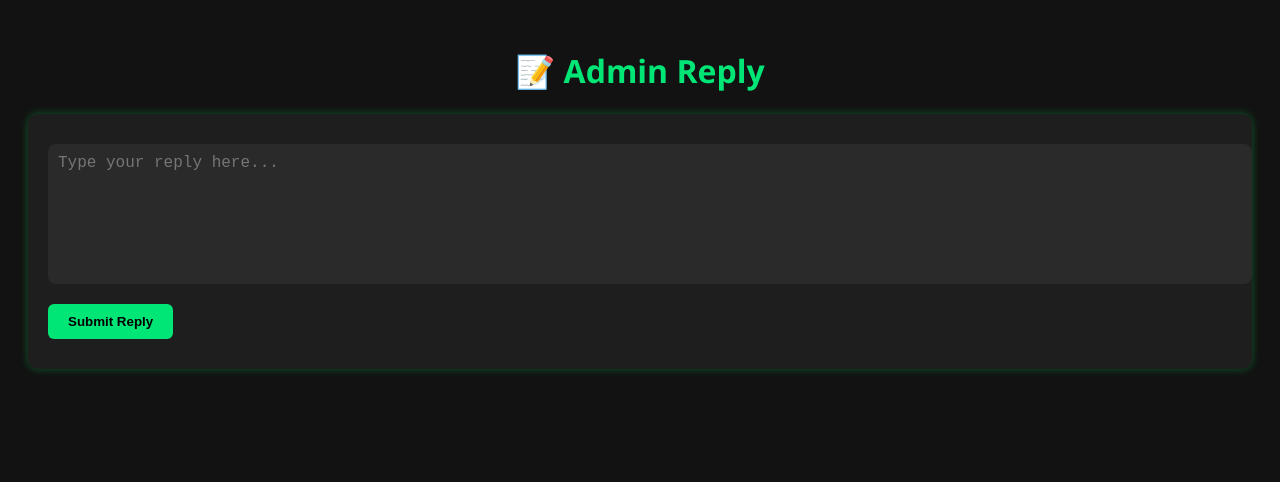
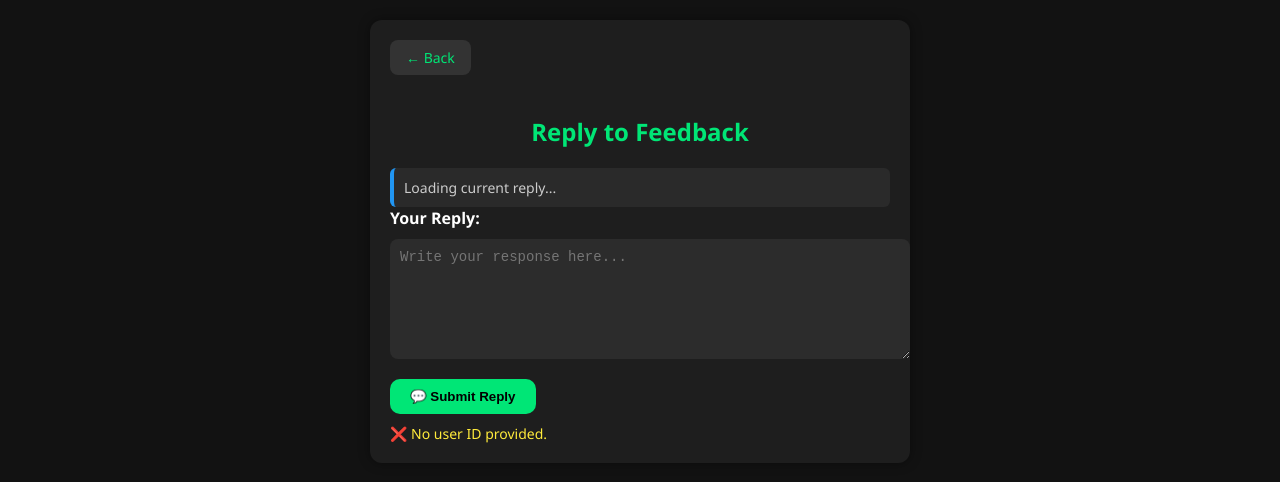
Before and after one commit to geetasaini2042/Ru, a Jekyll site: the page Feedback/reply.html, which Jekyll copies as it is, in a window 1280 px wide. Shown: the top 482 px of the page. Built offline with Jekyll 4.4.1, drawn with Linux system fonts in a browser that asks for light colours.

Commit message:
Update reply.html

```diff
--- a/Feedback/reply.html
+++ b/Feedback/reply.html
@@ -2,112 +2,140 @@
 <html lang="en">
 <head>
   <meta charset="UTF-8" />
-  <title>Reply to Feedback</title>
+  <title>Admin Reply</title>
   <meta name="viewport" content="width=device-width, initial-scale=1.0" />
   <style>
     body {
       font-family: 'Segoe UI', sans-serif;
+      margin: 0;
+      padding: 20px;
       background: #121212;
       color: #fff;
-      padding: 20px;
     }
 
-    h1 {
+    h2 {
       text-align: center;
       color: #00e676;
     }
 
-    .reply-box {
-      margin-top: 20px;
+    .container {
+      max-width: 500px;
+      margin: 0 auto;
       background: #1e1e1e;
       padding: 20px;
-      border-radius: 10px;
-      box-shadow: 0 0 8px rgba(0, 255, 100, 0.3);
+      border-radius: 12px;
+      box-shadow: 0 0 12px rgba(0,0,0,0.4);
+    }
+
+    label {
+      display: block;
+      margin-bottom: 10px;
+      font-weight: bold;
     }
 
     textarea {
       width: 100%;
-      height: 120px;
-      font-size: 16px;
+      min-height: 100px;
       padding: 10px;
       border-radius: 8px;
       border: none;
-      resize: none;
-      background: #2a2a2a;
+      background: #2c2c2c;
       color: #fff;
-      margin-top: 10px;
+      font-size: 14px;
+      resize: vertical;
     }
 
-    .submit-btn {
+    button {
       margin-top: 15px;
       padding: 10px 20px;
       background: #00e676;
+      color: #000;
+      font-weight: bold;
       border: none;
-      font-weight: bold;
-      color: #000;
-      border-radius: 6px;
+      border-radius: 10px;
       cursor: pointer;
+      transition: background 0.3s ease;
     }
 
-    .submit-btn:hover {
+    button:hover {
       background: #00c853;
     }
 
-    .existing-reply {
-      background: #2c2c2c;
+    .current-reply {
+      margin-top: 20px;
+      font-size: 14px;
+      color: #ccc;
+      background: #2a2a2a;
       padding: 10px;
       border-left: 4px solid #2196f3;
       border-radius: 6px;
-      margin-bottom: 10px;
     }
 
     .status {
       margin-top: 10px;
+      font-size: 14px;
+      color: #ffeb3b;
+    }
+
+    .back-button {
+      display: inline-block;
+      margin-bottom: 20px;
+      background: #333;
       color: #00e676;
+      padding: 8px 16px;
+      border-radius: 8px;
+      text-decoration: none;
+      font-size: 14px;
+    }
+
+    .back-button:hover {
+      background: #444;
     }
   </style>
 </head>
 <body>
 
-  <h1>📝 Admin Reply</h1>
+  <div class="container">
+    <a class="back-button" href="rate_overview.html">← Back</a>
+    <h2>Reply to Feedback</h2>
+    <div id="currentReply" class="current-reply">Loading current reply...</div>
 
-  <div class="reply-box">
-    <div id="existingReply" class="existing-reply" style="display:none;"></div>
-    <textarea id="replyInput" placeholder="Type your reply here..."></textarea>
-    <button class="submit-btn" onclick="submitReply()">Submit Reply</button>
-    <div id="status" class="status"></div>
+    <label for="reply">Your Reply:</label>
+    <textarea id="reply" placeholder="Write your response here..."></textarea>
+
+    <button onclick="submitReply()">💬 Submit Reply</button>
+    <div class="status" id="status"></div>
   </div>
 
   <script>
-    const urlParams = new URLSearchParams(window.location.search);
-    const userId = urlParams.get("id");
+    const params = new URLSearchParams(window.location.search);
+    const userId = params.get('id');
 
-    const replyInput = document.getElementById("replyInput");
-    const existingReply = document.getElementById("existingReply");
-    const statusDiv = document.getElementById("status");
+    const replyBox = document.getElementById("reply");
+    const statusBox = document.getElementById("status");
+    const currentReplyDiv = document.getElementById("currentReply");
 
     if (!userId) {
-      alert("User ID missing in URL.");
+      statusBox.textContent = "❌ No user ID provided.";
     } else {
-      // ✅ Load existing reply using get_me.php
       fetch(`https://sainipankaj12.serv00.net/Feedback/get_me.php?user_id=${userId}`)
         .then(res => res.json())
         .then(data => {
-          if (data?.admin_reply) {
-            existingReply.textContent = "Current Reply: " + data.admin_reply;
-            existingReply.style.display = "block";
-            replyInput.value = data.admin_reply;
+          if (data.admin_reply) {
+            currentReplyDiv.textContent = `Current Reply: ${data.admin_reply}`;
+          } else {
+            currentReplyDiv.textContent = `No reply has been added yet.`;
           }
         })
-        .catch(err => {
-          console.error("Failed to load current reply", err);
+        .catch(() => {
+          currentReplyDiv.textContent = "⚠️ Failed to load current reply.";
         });
     }
 
     function submitReply() {
-      const replyText = replyInput.value.trim();
-      if (!replyText) {
-        alert("Reply cannot be empty.");
+      const reply = replyBox.value.trim();
+      if (!reply) {
+        statusBox.textContent = "❌ Please write a reply before submitting.";
         return;
       }
 
@@ -118,22 +146,20 @@
         },
         body: JSON.stringify({
           user_id: userId,
-          admin_reply: replyText
+          reply: reply
         })
       })
       .then(res => res.json())
-      .then(result => {
-        if (result.success) {
-          statusDiv.textContent = "✅ Reply saved successfully!";
-          existingReply.textContent = "Current Reply: " + replyText;
-          existingReply.style.display = "block";
+      .then(data => {
+        if (data.success) {
+          statusBox.textContent = "✅ Reply saved successfully!";
+          currentReplyDiv.textContent = `Current Reply: ${reply}`;
         } else {
-          statusDiv.textContent = "❌ Failed to save reply: " + result.message;
+          statusBox.textContent = "❌ " + (data.error || "Failed to save reply.");
         }
       })
-      .catch(err => {
-        statusDiv.textContent = "❌ Error occurred while saving reply.";
-        console.error(err);
+      .catch(() => {
+        statusBox.textContent = "❌ Network error.";
       });
     }
   </script>
```
